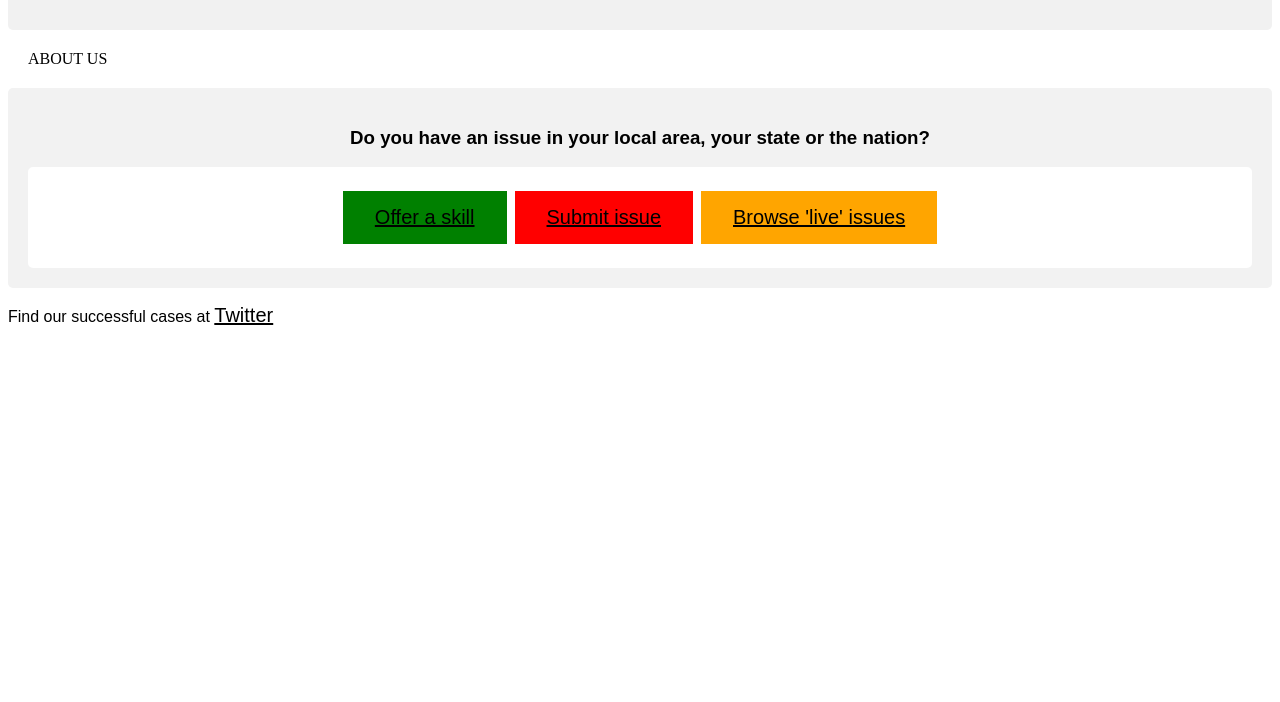
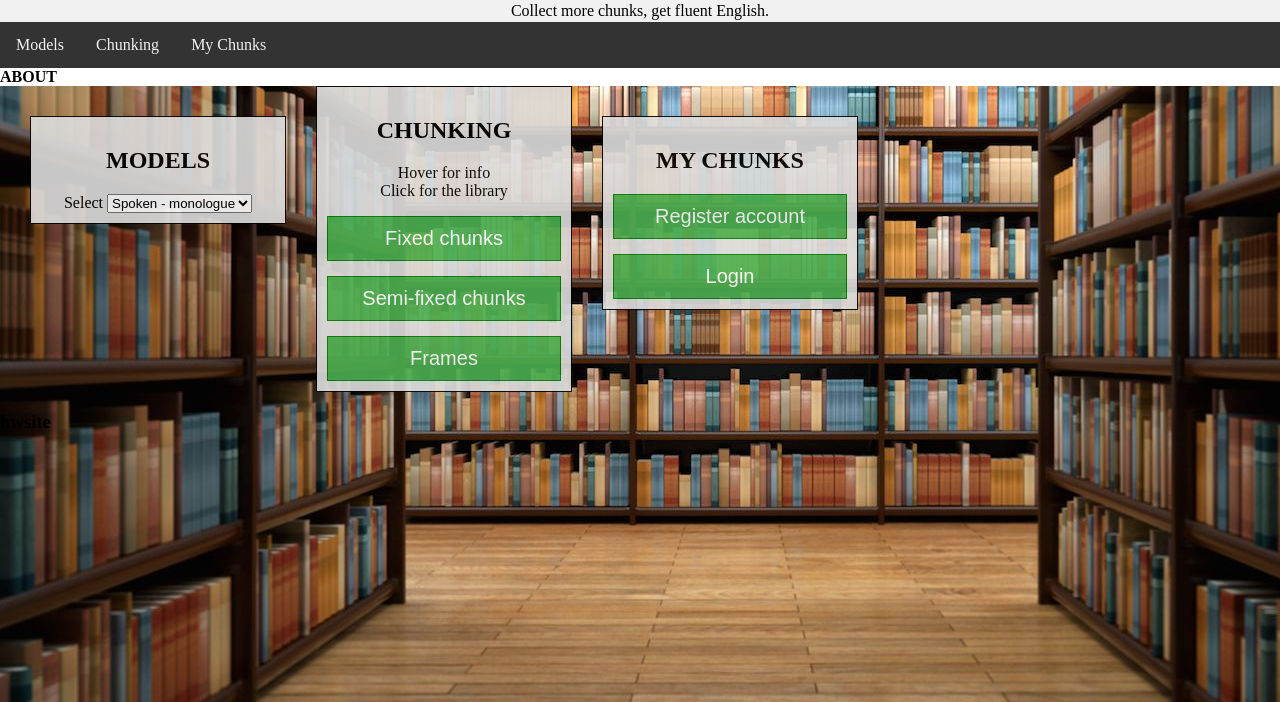
Before and after one commit to hugowilliam/1-108, a plain HTML site: page index.html in a window 1280 px wide. Shown: the part 98-800 px from the top of the page. Drawn offline with Linux system fonts and the light colour scheme.

Commit message:
Add files via upload
002_ChunkLibrary

```diff
--- a/index.html
+++ b/index.html
@@ -1,35 +1,97 @@
 <!doctype html>
 <html lang='en'>
-<title>critical mass</title>
-<link rel='icon' type="image/png" sizes="192x192" href=#.png>
+<head>
+<title>Chunk Library</title>
+<link rel="icon" type="image/png" sizes="192x192" href="#">
 <link href="style.css" rel="stylesheet">
 
-<head>
-	<div class="header">
-		<h1><a href="index.html">criticalmass</a></h1>
-	</div>
+<meta charset="utf-8">
+<meta name="viewport" content="width=device-width, initial-scale=1">
+
 </head>
 
 <body>
-	<div class="dropdown">
-		<span>ABOUT US</span>
-		<div class="dropdown-content">
-			<p>Crowd source locals and <b>professionals</b>.<br><br><b>Resolve</b> your local, state or national issue.
-		</div>
-		</a>
+	<div class="header">
+		<h1>Chunk Library</h1>
+		<p>Collect more chunks, get fluent English.</p>
 	</div>
 
-	<div class="point">
-	<h3>Do you have an issue in your local area, your state or the nation?</h3>
+</div>
+	<div class="topnav">
+		<a href="#">Models</a>
+		<a href="#">Chunking</a>
+		<a href="#">My Chunks</a>
+	</div>
+
+		<div class="dropdown">
+		<span><b>ABOUT</b></span>
+		<div class="dropdown-content">
+			<p>Chunks are <b>2-7 word strings</b> of words.<br><br><b>Native English speakers</b> have around 300,000 chunks.<br><br><b>Fluency =</b> many chunks to recombine.</p>
+		</div>
+	</div>
+
+
+<div class="row">
+  <div class="column side">
+    <h2>MODELS</h2>
+    <div class="model">
+    	<form action="/action.php">
+    		<label for="type">Select</label>
+    		<select id="type" name="type">
+    			<option value="spoken">Spoken - monologue</option>
+    			<option value="dialogue">Spoken - dialogue</option>
+    			<option value="formal">Written - formal</option>
+    			<option value="informal">Written - informal</option></select>
+  </div>
+  		</form>
+</div>
+
+  <div class="column middle">
+    <h2>CHUNKING</h2>
+    <p>Hover for info<br>Click for the library</p>
+    <div class="dropdown">
+	    <div class="btn-group">
+	    <button><span>Fixed chunks</span></button>
+			<div class="dropdown-content">
+				<p><b>Fixed chunks cannot be changed</b><br><br><i>Ex.</i> By the way</p>
+			</div>
+		</div>
+	</div>
 
 	<div class="dropdown">
-		<span><button class="button button2"> <a href="offerskill.html" target="_blank">Offer a skill</a></button></span>
-		<button class="button button3"> <a href="submit.html" target="_blank">Submit issue</a></button>
-		<button class="button button4"> <a href="browse.html" target="_blank">Browse 'live' issues</a></button>
+	    <div class="btn-group">
+	    <button><span>Semi-fixed chunks</span></button>
+			<div class="dropdown-content">
+				<p><b>Semi-fixed chunks can be reorganized</b><br><br><i>Ex.</i> There are <u>dozens of</u> options.<br><br><i>Ex.</i> There are <u>hundreds of</u> options.</p>
+			</div>
+		</div>
 	</div>
+
+	<div class="dropdown">
+	    <div class="btn-group">
+	    <button><span>Frames</span></button>
+			<div class="dropdown-content">
+				<p><b>Frames give overall strucutre</b><br><br><i>Ex.</i> On one hand..., on the other hand...<br><br><i>Ex.</i> Firstly,... Secondly,...</p>
+			</div>
+		</div>
+	</div>
+</div>
+
+
+  <div class="column side">
+    <h2>MY CHUNKS</h2>
+    <div class="btn-group">
+    	<button>Register account</button>
+    	<button>Login</button>
+
+    </div>
+  </div>
 </div>
 </body>
 
+
 <footer>
-	<p>Find our successful cases at <a href="https://www.twitter.com/indig">Twitter</a></p>
+	<div class="footer">
+		<h3>hwsite</h3>
+	</div>
 </footer>
--- a/style.css
+++ b/style.css
@@ -1,31 +1,25 @@
-p, h1, h2, h3{
-	font-family: arial
+.header{
+	text-align: center;
+	height:120px;
 }
 
-/*style of header*/
-.header{
-	background-color: #f1f1f1;
-	padding:20px;
-	text-align: center;
+/*style the topnav bar*/
+.topnav{
+	overflow: hidden;
+	background-color: #808080;
 }
 
-/*style of topnav*/
-.topnav{
-	overflow: hidden;
-	background-color: #333
-}
-
-/*style of topnav links*/
+/*style the topnav links*/
 .topnav a{
 	float:left;
-	display:block;
-	color:#f2f2f2;
-	text-align:center;
-	padding:10px 16px;
+	display: block;
+	color: #f2f2f2;
+	text-align: center;
+	padding:14px 16px;
 	text-decoration: none;
 }
 
-/*change color on hover*/
+/* change color on hover*/
 .topnav a:hover{
 	background-color: #ddd;
 	color:black;
@@ -33,17 +27,18 @@ p, h1, h2, h3{
 
 .dropdown{
 	position:relative;
+	text-align: left;
 	display: 100%;
 	background-color: white;
 }
 
 .dropdown-content{
-	display: none;
-	position:absolute;
+	display:none;
+	position: absolute;
 	background-color: #F9F9F9;
-	min-width: 500px;
+	min-width: 350px;
 	box-shadow: 0px 8px 16px 0px rgba(0,0,0,0.2);
-	padding:12px,16px;
+	padding:10px 30px;
 	z-index: 1;
 }
 
@@ -51,86 +46,121 @@ p, h1, h2, h3{
 	display: block;
 }
 
-.point{
+* {
+  box-sizing: border-box;
+}
+
+body {
+  margin: 0;
+  background-image: url("lib.jpg");
+}
+
+/* Style the header */
+.header {
+  background-color: #f1f1f1;
+  padding: 20px;
   text-align: center;
 }
 
-.button {
-	background-color: #f44336;
-	border:none;
-	color:white;
-	padding: 15px 32px;
-	text-align: center;
-	text-decoration: none;
-	display: inline-block;
-	font-size: 16px;
-	margin:4px 2px;
-	cursor: pointer;
+/* Style the top navigation bar */
+.topnav {
+  overflow: hidden;
+  background-color: #333;
 }
 
-.button2 {background-color: #008000;}
-.button3 {background-color: #FF0000;}
-.button4 {background-color: #FFA500;}
-
-a:link {
-	color:black;
-	font-size: 20px
+/* Style the topnav links */
+.topnav a {
+  float: left;
+  display: block;
+  color: #f2f2f2;
+  text-align: center;
+  padding: 14px 16px;
+  text-decoration: none;
 }
 
-a:visited {
-	background-color: #f44336;
-	color:white;
-	padding:14px 25px;
-	text-align: center;
-	text-decoration: none;
-	display: inline-block;
-}
-
-h1 a:hover{
+/* Change color on hover */
+.topnav a:hover {
+  background-color: #ddd;
   color: black;
 }
 
-a:hover {
-	color:white;
-}
-
-a:active {
-	color:white;
-}
-
-.submit{
-	padding-left: 30pc;
-	padding-right: 30pc;
+/* Create three unequal columns that floats next to each other */
+.column {
+  float: left;
+  padding: 10px;
   text-align: center;
 }
 
-input[type=text], select {
-  width:100%;
-  padding: 12px 20px;
-  margin: 8px 0;
-  display: inline-block;
-  border: 1px solid #ccc;
-  border-radius: 4px;
-  box-sizing: border-box;
+/* Left and right column */
+.column.side {
+  width: 20%;
+  background-color: #ddd;
+  border: 1px solid black;
+  opacity: 0.9;
+  margin: 30px;
 }
 
-input[type=submit] {
-  width: 100%;
-  background-color: #4CAF50;
-  color: white;
-  padding: 14px 20px;
-  margin: 8px 0;
-  border: none;
-  border-radius: 4px;
-  cursor: pointer;
+/* Middle column */
+.column.middle {
+  width: 20%;
+  background-color: #ddd;
+  border: 1px solid black;
+  opacity: 0.9;
 }
 
-input[type=submit]:hover {
-  background-color: #45a049;
+/* Clear floats after the columns */
+.row:after {
+  content: "";
+  display: table;
+  clear: both;
 }
 
-div {
-  border-radius: 5px;
-  background-color: #f2f2f2;
-  padding: 20px;
+
+/* Responsive layout - makes the three columns stack on top of each other instead of next to each other */
+@media screen and (max-width: 600px) {
+  .column.side, .column.middle {
+    width: 100%;
   }
+}
+
+.btn-group button {
+	align-content: center;
+	font-size: 20px;
+	margin-top:15px;
+  background-color: #4CAF50; /* Green background */
+  border: 1px solid green; /* Green border */
+  color: white; /* White text */
+  padding: 10px 24px; /* Some padding */
+  cursor: pointer; /* Pointer/hand icon */
+  width: 100%; /* Set a width if needed */
+  display: block; /* Make the buttons appear below each other */
+
+  .btn-group button:not(:last-child) {
+  border-bottom: none; /* Prevent double borders */
+}
+
+/* Add a background color on hover */
+.btn-group button:hover {
+  background-color: #3e8e41;
+}
+
+.btn-group{
+	justify-content: center;
+}
+
+.btn-group2 button{
+	background-color:red;
+	width: 10%;
+	color:black;
+}
+
+.footer {
+   position: fixed;
+   left: 0;
+   bottom: 0;
+   width: 100%;
+   background-color: #ddd;
+   color: white;
+   text-align: center;
+   overflow: visible;
+}
```
Also changed, not shown: lib.jpg (added). Lines whose indentation alone changed are shown as unchanged.
